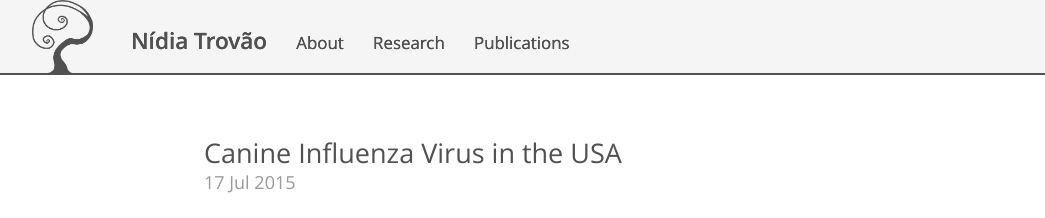
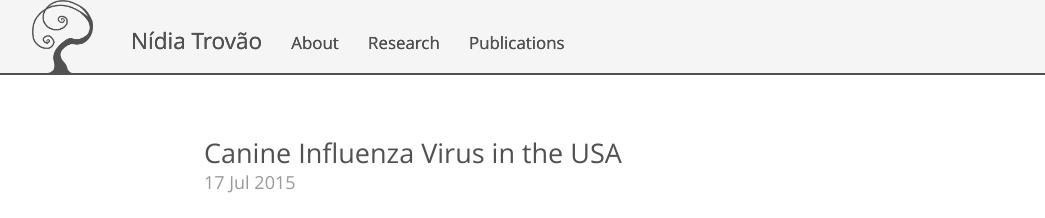
Before and after one commit to nidiatrovao/nidiatrovao.github.io, a Jekyll site: the page built from index.html, in a window 1280 px wide. Shown: the top 218 px of the page, without its empty margins (31-1076 px from the left). Built offline with Jekyll 4.4.1, drawn with Linux system fonts in a browser that asks for light colours; the list of posts is cut into pages by our own code.

Commit message:
font name

```diff
--- a/_layouts/default.html
+++ b/_layouts/default.html
@@ -6,7 +6,7 @@
   <body>
 	  <header class="masthead" style="padding-top:0">
         <h3 class="masthead-title">
-            <span style="display:inline-block;font-family: Nnamefont, 'Helvetica Neue', Helvetica, Arial, sans-serif;"><a href="{{ site.baseurl }}/" title="Home">{{ site.title }}</a>&nbsp;&nbsp;&nbsp;&nbsp;</span>
+            <span style="display:inline-block"><a href="{{ site.baseurl }}/" title="Home">{{ site.title }}</a>&nbsp;&nbsp;&nbsp;&nbsp;</span>
 			{% for page in site.pages_list %}
 				<span style="display:inline-block"><small><a href="{{ page[1] }}">{{ page[0] }}</a></small>&nbsp;&nbsp;&nbsp;&nbsp;</span>
 			{% endfor %}
--- a/_sass/_base.scss
+++ b/_sass/_base.scss
@@ -14,13 +14,6 @@
     font-weight: 400;
     src: url('/public/opensans.woff2') format('woff2'),
          url('/public/opensans.woff') format('woff');
-}
-
-@font-face {
-    font-family: Nnamefont;
-	font-style: normal;
-    font-weight: 600;
-    src: url('/public/opensansb.woff2') format('woff2');
 }
 
 html,
```
Also changed, not shown: public/opensansb.woff2 (deleted).
